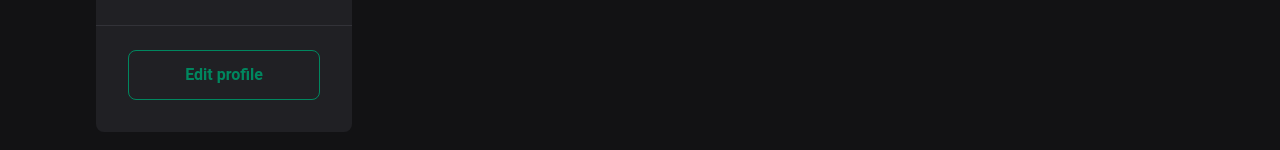
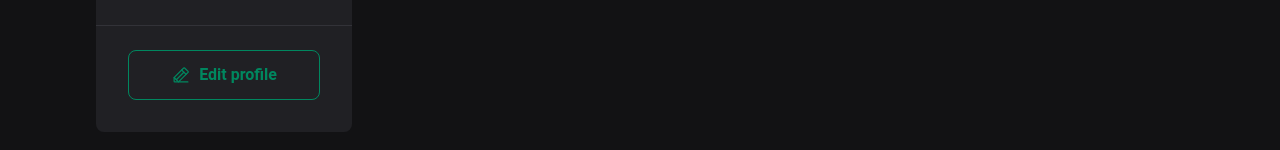
Before and after one commit to LuizFernandoBMoragas/Rocketseat-React-Course, a React app: page / in a window 1280 px wide. Shown: the part 269-419 px from the top of the page. Built offline with nearby package versions, Linux system fonts and the light colour scheme; the HTML template or start-up script is replaced by a standard one.

Commit message:
sidebar has been completed

```diff
--- a/package.json
+++ b/package.json
@@ -8,6 +8,7 @@
     "preview": "vite preview"
   },
   "dependencies": {
+    "phosphor-react": "^1.4.1",
     "react": "^18.0.0",
     "react-dom": "^18.0.0"
   },
--- a/src/components/Sidebar.jsx
+++ b/src/components/Sidebar.jsx
@@ -1,3 +1,4 @@
+import { PencilLine } from "phosphor-react";
 import styles from "./Sidebar.module.css";
 
 export function Sidebar() {
@@ -20,7 +21,10 @@
       </div>
 
       <footer>
-        <a href="#">Edit profile</a>
+        <a href="#">
+          <PencilLine size={20} />
+          Edit profile
+        </a>
       </footer>
     </aside>
   );
--- a/src/components/Sidebar.module.css
+++ b/src/components/Sidebar.module.css
@@ -59,4 +59,13 @@
   display: flex;
   align-items: center;
   justify-content: center;
+
+  gap: 0.5rem;
+
+  transition: color 0.1s, background-color 0.1s;
 }
+
+.sidebar footer a:hover {
+  background: var(--green-500);
+  color: var(--white);
+}
```
Also changed, not shown: 1 other file (tests, documents, lock files or other folders).
